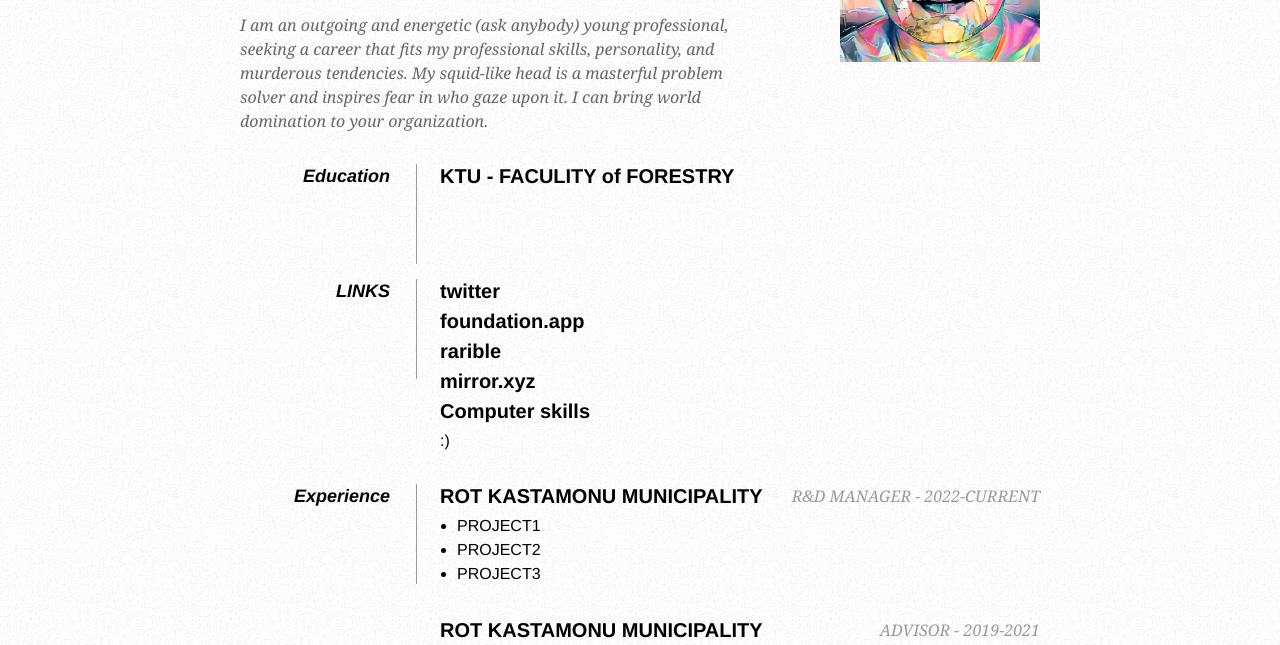
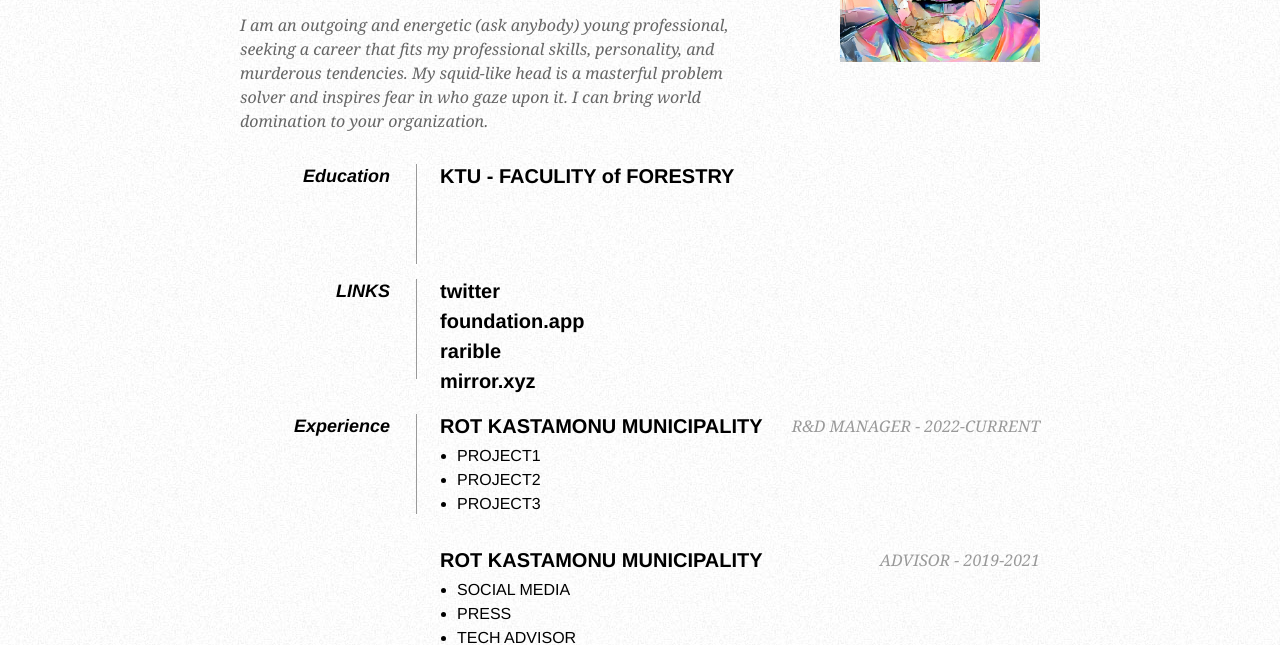
Before and after one commit to ozdil/fleek, a plain HTML site: page index.html in a window 1280 px wide. Shown: the part 148-793 px from the top of the page. Drawn offline with Linux system fonts and the light colour scheme.

Commit message:
Update index.html

```diff
--- a/index.html
+++ b/index.html
@@ -77,8 +77,7 @@
                 <h2>mirror.xyz</h2>
 
 
-                <h2>Computer skills</h2>
-                <p>:)</p>
+
             </dd>
 
             <dd class="clear"></dd>
```
